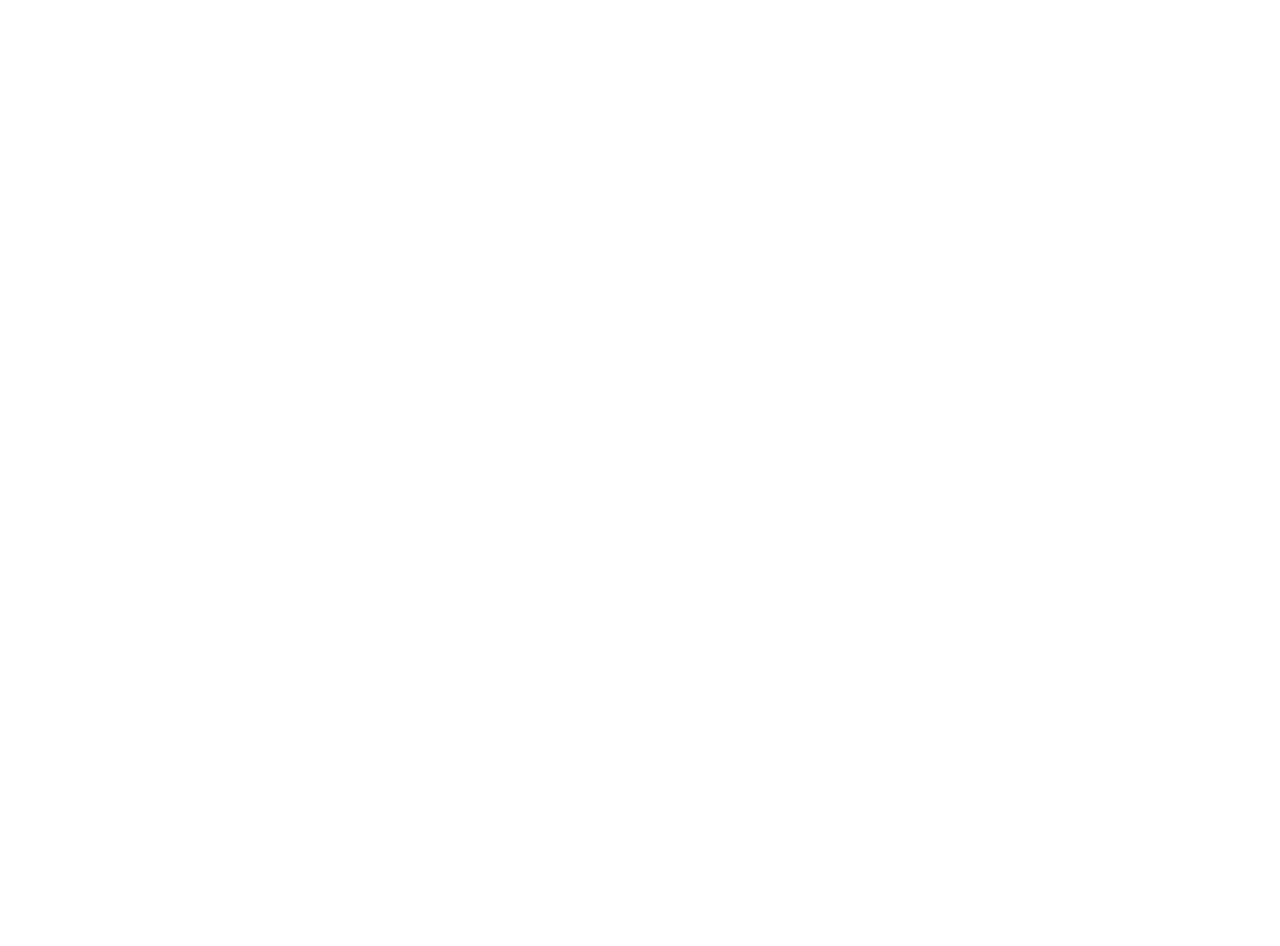
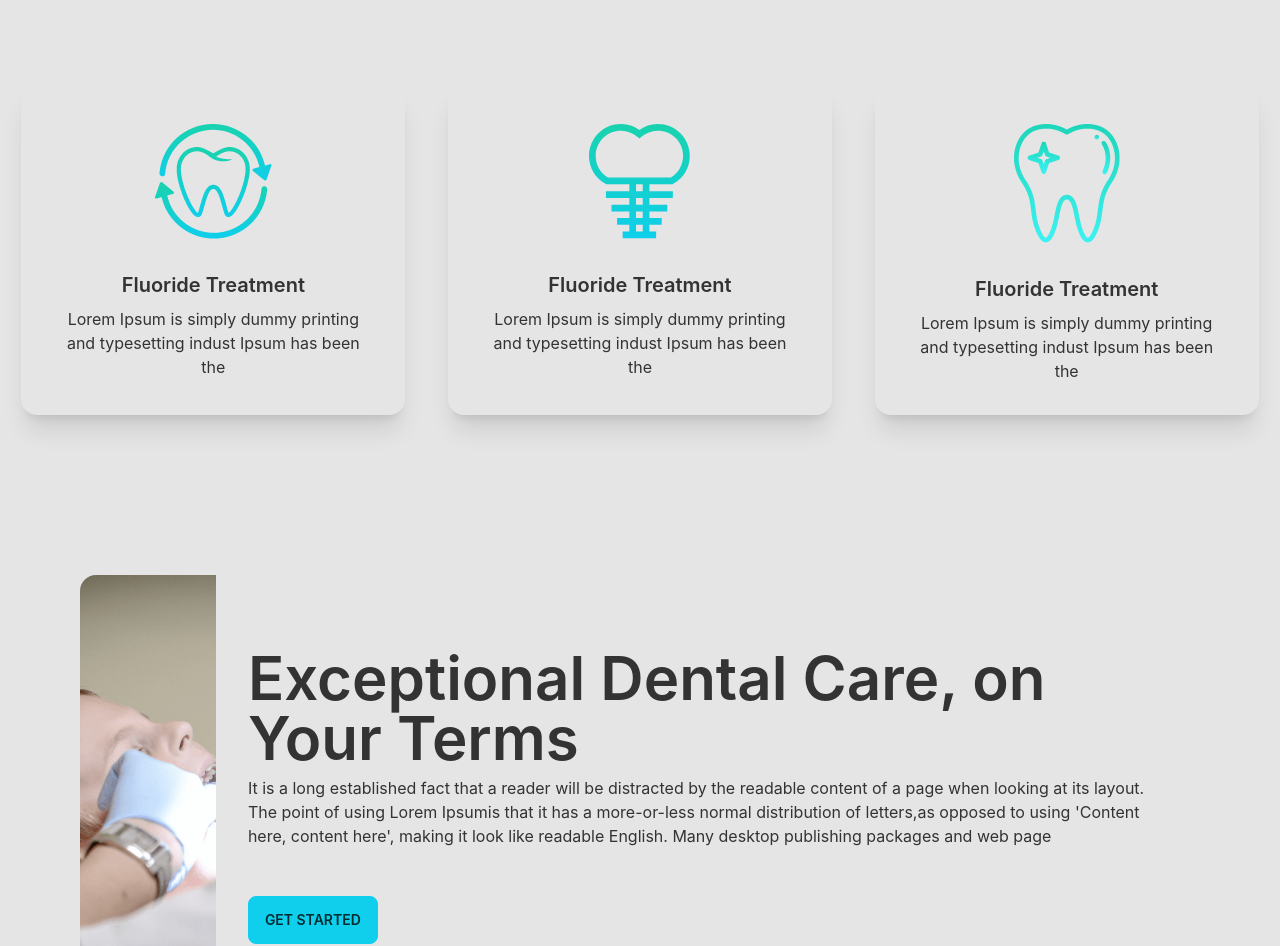
Before and after one commit to MajharolTanvir/Doctors-point, a React (Create React App) app: page / in a window 1280 px wide. Shown: the part 1268-2214 px from the top of the page. Before the commit the page ends 1172 px from the top, so only its background shows below. Built offline with nearby package versions, Linux system fonts and the light colour scheme.

Commit message:
services

```diff
--- a/public/index.html
+++ b/public/index.html
@@ -24,7 +24,7 @@
       work correctly both with client-side routing and a non-root public URL.
       Learn how to configure a non-root public URL by running `npm run build`.
     -->
-    <title>React App</title>
+    <title>Doctor's Portal</title>
   </head>
   <body>
     <noscript>You need to enable JavaScript to run this app.</noscript>
--- a/src/Pages/Home/Banner/Banner.js
+++ b/src/Pages/Home/Banner/Banner.js
@@ -5,13 +5,13 @@
 const Banner = () => {
     return (
         <div className='container mx-auto banner-bg'>
-            <div class="hero min-h-screen">
-                <div class="hero-content flex-col lg:flex-row-reverse">
-                    <img src={banner} alt='' class="lg:max-w-2xl rounded-lg shadow-2xl" />
+            <div className="hero min-h-screen">
+                <div className="hero-content flex-col lg:flex-row-reverse">
+                    <img src={banner} alt='' className="lg:max-w-2xl rounded-lg shadow-2xl" />
                     <div>
-                        <h1 class="text-3xl lg:text-5xl font-bold">Your New Smile Starts Here</h1>
-                        <p class="py-6">Provident cupiditate voluptatem et in. Quaerat fugiat ut assumenda excepturi exercitationem quasi. In deleniti eaque aut repudiandae et a id nisi.</p>
-                        <button class="btn bg-gradient-to-r from-secondary to-primary font-bold">Get Started</button>
+                        <h1 className="text-3xl lg:text-5xl font-bold">Your New Smile Starts Here</h1>
+                        <p className="py-6">Provident cupiditate voluptatem et in. Quaerat fugiat ut assumenda excepturi exercitationem quasi. In deleniti eaque aut repudiandae et a id nisi.</p>
+                        <button className="btn bg-gradient-to-r from-secondary to-primary font-bold">Get Started</button>
                     </div>
                 </div>
             </div>
--- a/src/Pages/Home/Home.js
+++ b/src/Pages/Home/Home.js
@@ -1,14 +1,16 @@
 import React from 'react';
 import Banner from './Banner/Banner';
 import Info from './Info/Info';
+import Service from './Service/Service';
 
 
 const Home = () => {
     return (
-        <>
+        <div>
             <Banner></Banner>
             <Info></Info>
-        </>
+            <Service></Service>
+        </div>
     );
 };
 
--- a/src/Pages/Home/Info/InfoCard/InfoCard.js
+++ b/src/Pages/Home/Info/InfoCard/InfoCard.js
@@ -2,10 +2,10 @@
 
 const InfoCard = ({ cardTitle, cardAbout, img, bgClass }) => {
     return (
-        <div class={`card lg:card-side bg-accent shadow-xl text-white ${bgClass}`} >
+        <div className={`card lg:card-side bg-accent shadow-xl text-white ${bgClass}`} >
             <figure><img className='px-2 ml-6' src={img} alt="Album" /></figure>
-            <div class="card-body">
-                <h2 class="card-title">{cardTitle}</h2>
+            <div className="card-body">
+                <h2 className="card-title">{cardTitle}</h2>
                 <p>{cardAbout}</p>
             </div>
         </div>
--- /dev/null
+++ b/src/Pages/Home/Service/Service.js
@@ -0,0 +1,18 @@
+import React from 'react';
+import ServiceBanner from './ServiceBanner/ServiceBanner'
+import ServiceCard from './ServiceCard/ServiceCard';
+
+
+const Service = () => {
+
+    return (
+        <div className='text-center py-10 mx-auto'>
+            <h6 className='text-primary font-bold'>Our service</h6>
+            <h3 className='text-3xl'>Service We Provide</h3>
+            <ServiceCard></ServiceCard>
+            <ServiceBanner></ServiceBanner>
+        </div>
+    );
+};
+
+export default Service;
--- /dev/null
+++ b/src/Pages/Home/Service/ServiceBanner/ServiceBanner.js
@@ -0,0 +1,22 @@
+import React from 'react';
+import banner from '../../../../assets/images/treatment.png'
+
+
+const ServiceBanner = () => {
+    return (
+        <div className='container mx-auto px-20 py-20'>
+            <div className="card lg:card-side">
+                <figure><img className='w-96' src={banner} alt="Album" /></figure>
+                <div className="card-body my-auto">
+                    <h2 className="card-title text-6xl text-left">Exceptional Dental Care, on Your Terms</h2>
+                    <p className='text-left'>It is a long established fact that a reader will be distracted by the readable content of a page when looking at its layout. The point of using Lorem Ipsumis that it has a more-or-less normal distribution of letters,as opposed to using 'Content here, content here', making it look like readable English. Many desktop publishing packages and web page</p>
+                    <div className="card-actions my-10">
+                        <button className="btn btn-primary">GET STARTED</button>
+                    </div>
+                </div>
+            </div>
+        </div>
+    );
+};
+
+export default ServiceBanner;
--- /dev/null
+++ b/src/Pages/Home/Service/ServiceCard/ServiceCard.js
@@ -0,0 +1,46 @@
+import React from 'react';
+import fluoride from '../../../../assets/images/fluoride.png'
+import cavity from '../../../../assets/images/cavity.png'
+import teeth from '../../../../assets/images/whitening.png'
+
+const ServiceCard = () => {
+    const services = [
+        {
+            id: 1,
+            name: "Fluoride Treatment",
+            description: 'Lorem Ipsum is simply dummy printing and typesetting indust Ipsum has been the',
+            img: fluoride,
+        },
+        {
+            id: 2,
+            name: "Fluoride Treatment",
+            description: 'Lorem Ipsum is simply dummy printing and typesetting indust Ipsum has been the',
+            img: cavity,
+        },
+        {
+            id: 3,
+            name: "Fluoride Treatment",
+            description: 'Lorem Ipsum is simply dummy printing and typesetting indust Ipsum has been the',
+            img: teeth,
+        },
+    ]
+    return (
+        <div className='container mx-auto my-20'>
+            <div className='grid grid-cols-1 md:grid-cols-w lg:grid-cols-3'>
+                {
+                    services.map(service => <div key={service.id} className="card w-96 shadow-xl mx-auto">
+                        <figure className="px-10 pt-10">
+                            <img src={service.img} alt="Shoes" className="rounded-xl" />
+                        </figure>
+                        <div className="card-body items-center text-center">
+                            <h2 className="card-title">{service.name}</h2>
+                            <p>{service.description}</p>
+                        </div>
+                    </div>)
+                }
+            </div>
+        </div>
+    );
+};
+
+export default ServiceCard;
```
